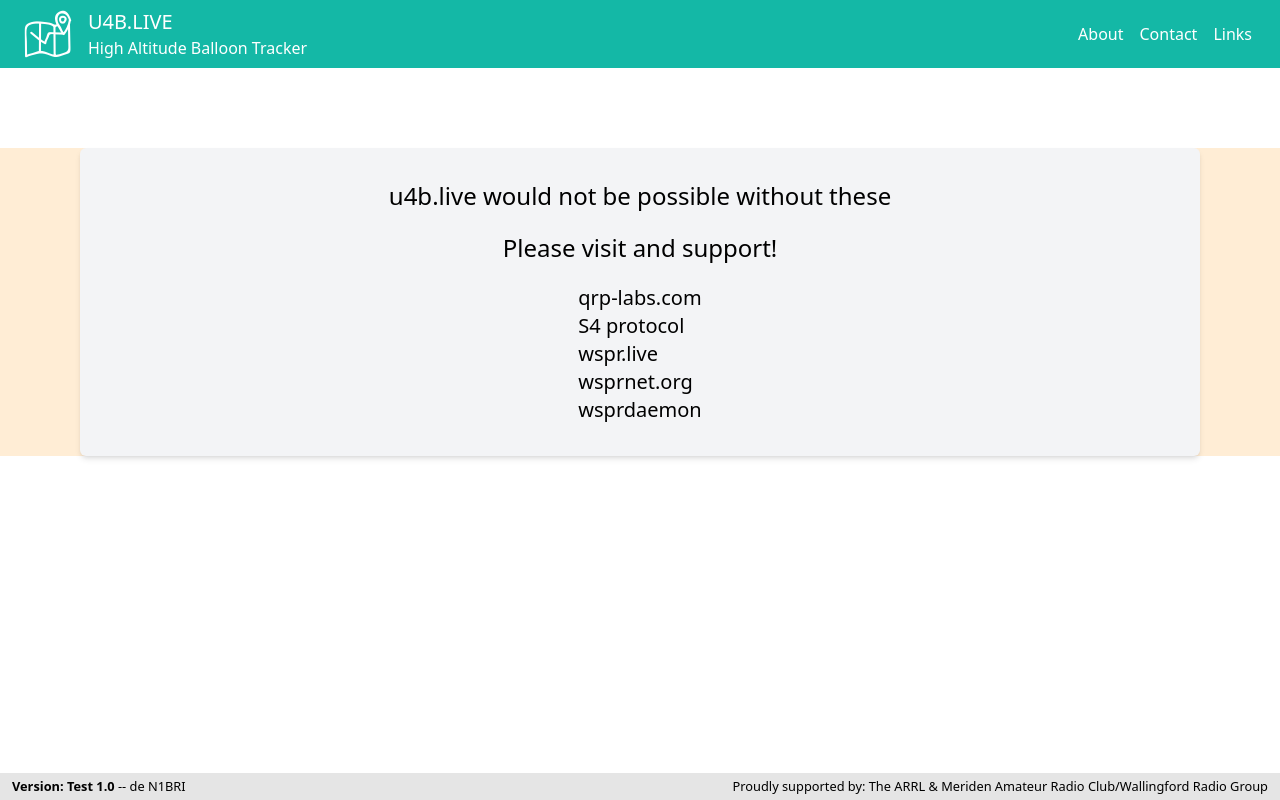
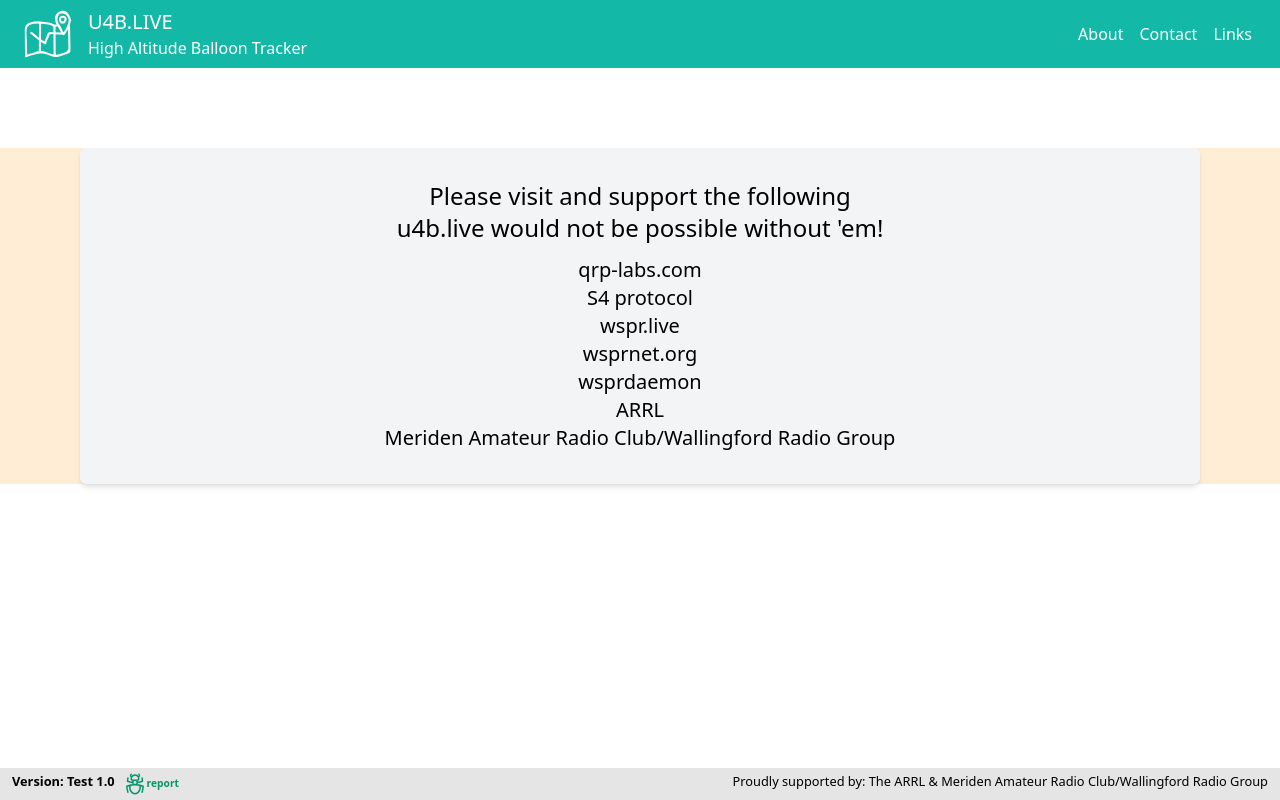
Before and after one commit to N1BRI/U4B_Balloon_Tracker, a SvelteKit app: page /links in a window 1280 px wide. Built offline with nearby package versions, Linux system fonts and the light colour scheme.

Commit message:
bug report

```diff
--- a/src/components/layout/Footer.svelte
+++ b/src/components/layout/Footer.svelte
@@ -1,5 +1,33 @@
 <footer class="flex justify-between fixed w-full px-3 flex-wrap bg-neutral-200 bottom-0 p-1">
-		<small><strong>Version: Test 1.0 </strong>-- de <a href="https://www.qrz.com/db/N1BRI" target="_blank" class="hover:underline">N1BRI</a></small>
+	<div class="flex items-center align-middle">
+		<small class="flex"
+			><strong>Version: Test 1.0 </strong>
+			<small
+				><strong>
+					<div class="ml-2 text-emerald-600">
+						<a href="https://github.com/N1BRI/U4B_Balloon_Tracker/issues" class="flex items-center" target="_blank">
+							<svg
+								xmlns="http://www.w3.org/2000/svg"
+								fill="none"
+								viewBox="0 0 24 24"
+								stroke-width="1.5"
+								stroke="currentColor"
+								class="w-6 h-6"
+							>
+								<path
+									stroke-linecap="round"
+									stroke-linejoin="round"
+									d="M12 12.75c1.148 0 2.278.08 3.383.237 1.037.146 1.866.966 1.866 2.013 0 3.728-2.35 6.75-5.25 6.75S6.75 18.728 6.75 15c0-1.046.83-1.867 1.866-2.013A24.204 24.204 0 0112 12.75zm0 0c2.883 0 5.647.508 8.207 1.44a23.91 23.91 0 01-1.152 6.06M12 12.75c-2.883 0-5.647.508-8.208 1.44.125 2.104.52 4.136 1.153 6.06M12 12.75a2.25 2.25 0 002.248-2.354M12 12.75a2.25 2.25 0 01-2.248-2.354M12 8.25c.995 0 1.971-.08 2.922-.236.403-.066.74-.358.795-.762a3.778 3.778 0 00-.399-2.25M12 8.25c-.995 0-1.97-.08-2.922-.236-.402-.066-.74-.358-.795-.762a3.734 3.734 0 01.4-2.253M12 8.25a2.25 2.25 0 00-2.248 2.146M12 8.25a2.25 2.25 0 012.248 2.146M8.683 5a6.032 6.032 0 01-1.155-1.002c.07-.63.27-1.222.574-1.747m.581 2.749A3.75 3.75 0 0115.318 5m0 0c.427-.283.815-.62 1.155-.999a4.471 4.471 0 00-.575-1.752M4.921 6a24.048 24.048 0 00-.392 3.314c1.668.546 3.416.914 5.223 1.082M19.08 6c.205 1.08.337 2.187.392 3.314a23.882 23.882 0 01-5.223 1.082"
+								/>
+							</svg>
+							<span>report</span>
+						</a>
+					</div>
+				</strong></small
+			></small
+		>
+	</div>
+
 	<small>
 		Proudly supported by:
 		<a href="https://www.arrl.org/" target="_blank" class="hover:underline">The ARRL</a> &
@@ -9,9 +37,8 @@
 	</small>
 </footer>
 
-
 <style>
-	footer{
+	footer {
 		z-index: 5999;
 	}
 </style>
--- a/src/routes/links/+page.svelte
+++ b/src/routes/links/+page.svelte
@@ -6,11 +6,11 @@
 	class="border-solid bg-gray-100 rounded-md shadow-md flex-col flex flex-wrap justify-center align-middle mt-5 mx-3 py-8 md:m-20"
 >
 	<div class="flex flex-col items-center">
-		<h1 class="text-2xl px-3 ">u4b.live would not be possible without these</h1>
-		<h1 class="text-2xl px-3 p-5">Please visit and support!</h1>
+		<h1 class="text-2xl px-3">Please visit and support the following</h1>
+		<h1 class="text-2xl px-3 mb-3">u4b.live would not be possible without 'em!</h1>
 	</div>
 	<div class="flex flex-col items-center">
-		<ul>
+		<ul class="flex flex-col items-center">
 			<li>
 				<a class="hover:underline text-xl" href="https://qrp-labs.com/" target="_blank"
 					>qrp-labs.com</a
@@ -36,6 +36,16 @@
 					>wsprdaemon</a
 				>
 			</li>
+			<li>
+				<a class="hover:underline text-xl" href="https://www.arrl.org/" target="_blank"
+					>ARRL</a
+				>
+			</li>
+			<li>
+				<a class="hover:underline text-xl" href="https://www.w1nrg.com/website/index.html" target="_blank"
+					>Meriden Amateur Radio Club/Wallingford Radio Group</a
+				>
+			</li>
 		</ul>
 	</div>
 </div>
```
Lines whose indentation alone changed are shown as unchanged.
